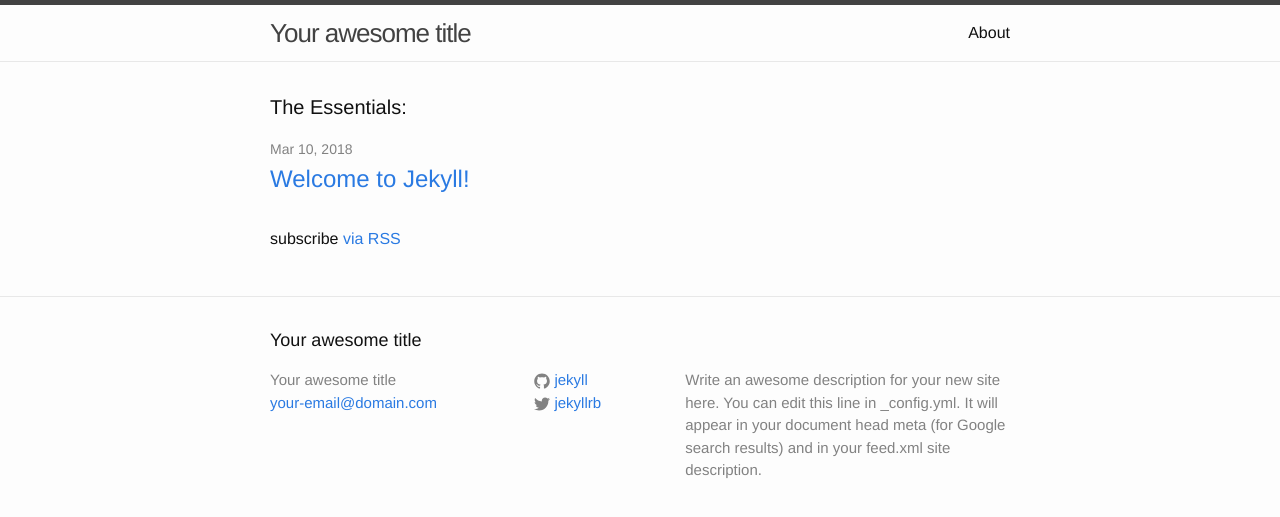
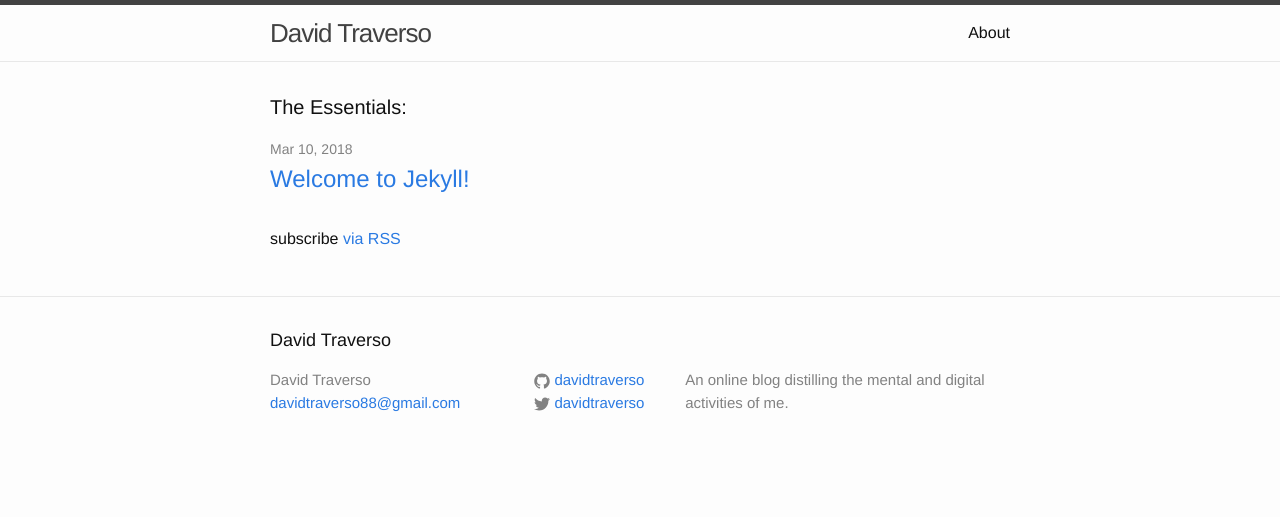
Before and after one commit to davidtraverso/codeacademy.io, a Jekyll site: the page built from index.html, in a window 1280 px wide. Shown: the top 517 px of the page. Built offline with Jekyll 4.4.1, drawn with Linux system fonts in a browser that asks for light colours.

Commit message:
Update _config.yml

```diff
--- a/_config.yml
+++ b/_config.yml
@@ -6,16 +6,14 @@
 # 'jekyll serve'. If you change this file, please restart the server process.
 
 # Site settings
-title: Your awesome title
-email: your-email@domain.com
+title: David Traverso
+email: davidtraverso88@gmail.com
 description: > # this means to ignore newlines until "baseurl:"
-  Write an awesome description for your new site here. You can edit this
-  line in _config.yml. It will appear in your document head meta (for
-  Google search results) and in your feed.xml site description.
+  An online blog distilling the mental and digital activities of me.
 baseurl: "" # the subpath of your site, e.g. /blog
-url: "http://yourdomain.com" # the base hostname & protocol for your site
-twitter_username: jekyllrb
-github_username:  jekyll
+url: "http://davidtraverso.com" # the base hostname & protocol for your site
+twitter_username: davidtraverso
+github_username:  davidtraverso
 
 # Build settings
 markdown: kramdown
```
